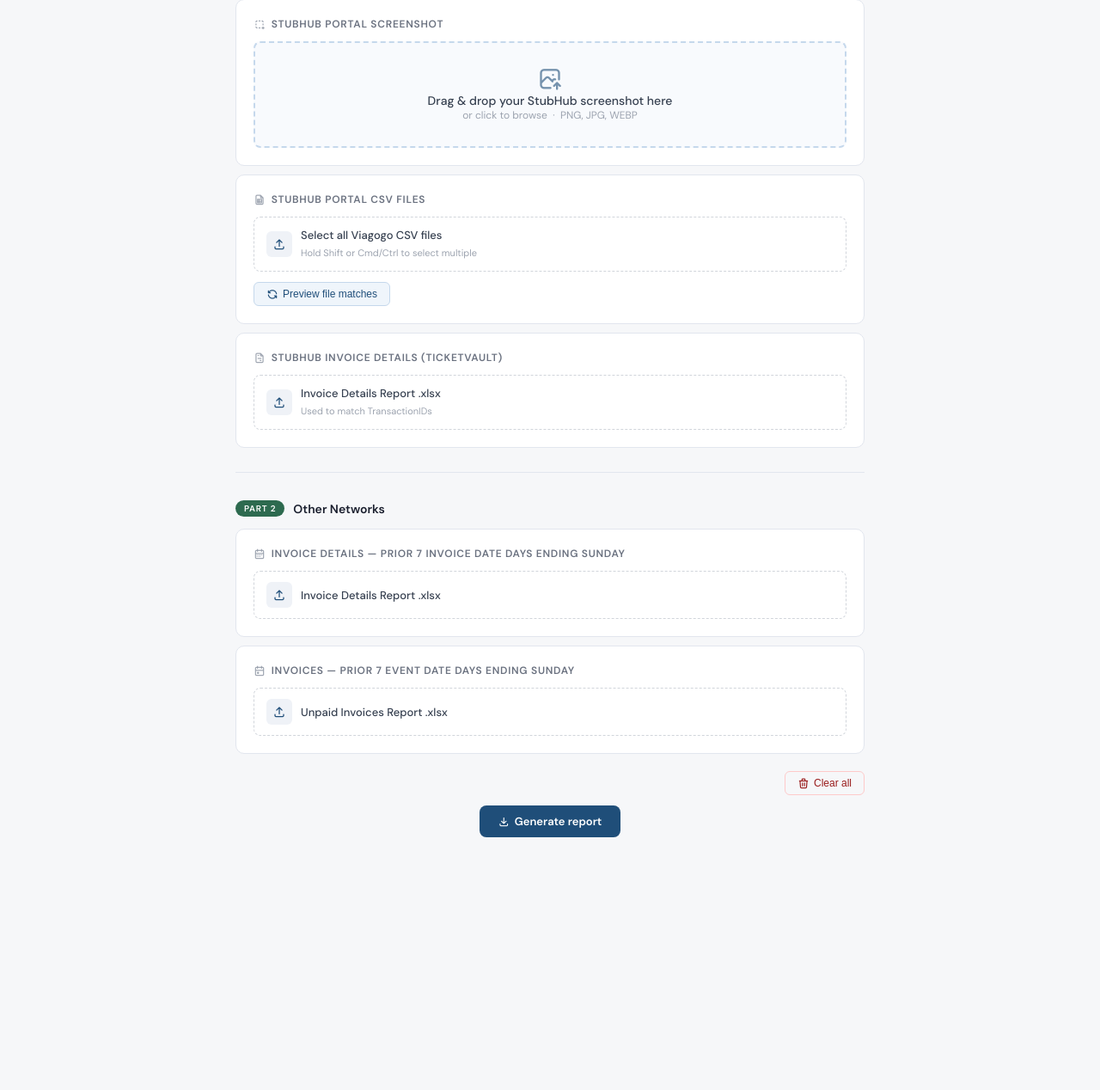
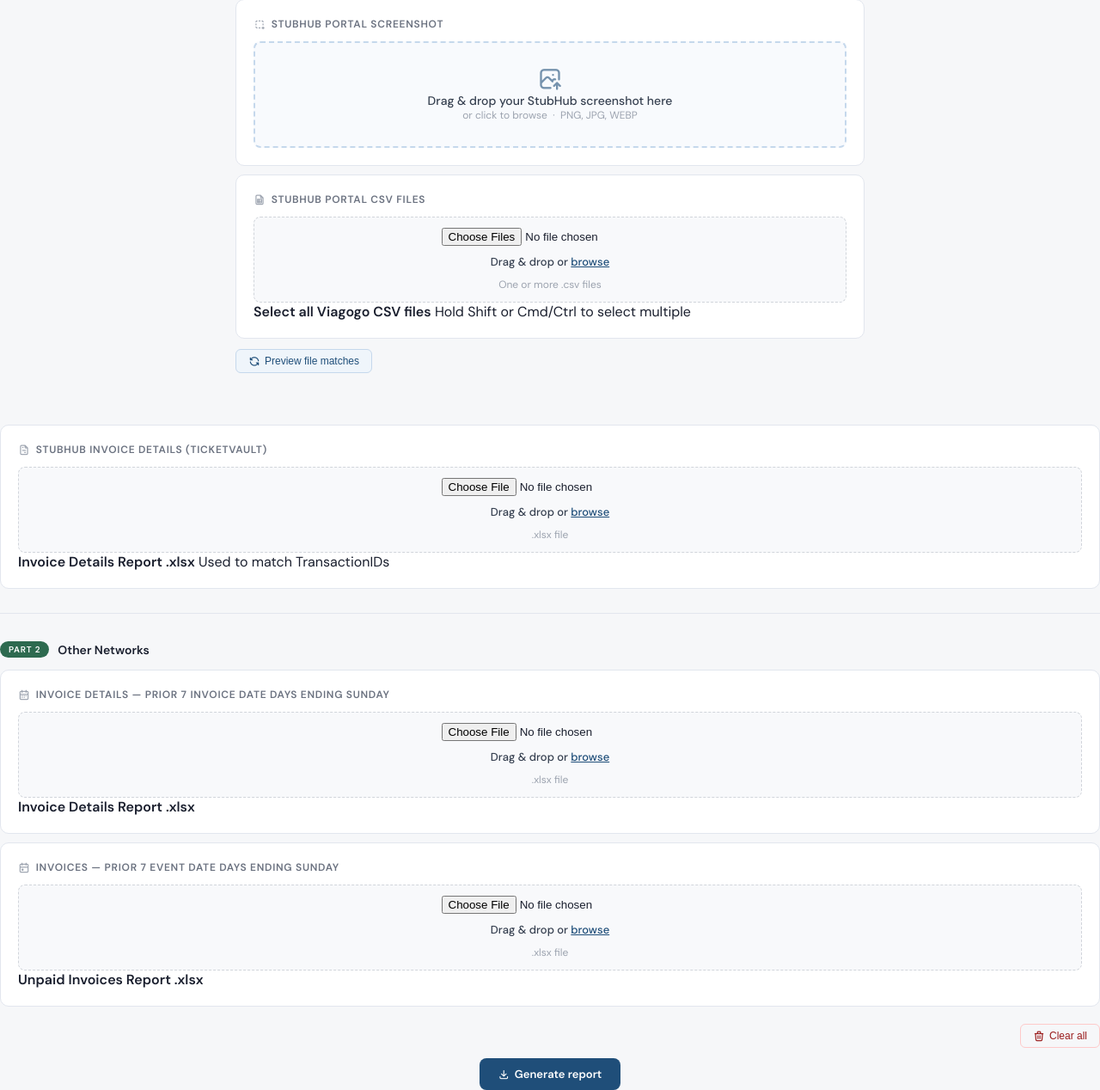
Before and after one commit to ysaccounting/Weekly-Cash-Inflow-Projections, a Flask app: page / in a window 1280 px wide. Shown: the part 157-1425 px from the top of the page at 86% size. Before the commit the page ends 1131 px from the top, so only its background shows below. Run offline with Flask 3, Linux system fonts and the light colour scheme.

Commit message:
Add files via upload

```diff
--- a/reconcile.py
+++ b/reconcile.py
@@ -114,7 +114,7 @@ def build_part1_df(csv_files: dict, matched: dict, invoice_bytes: bytes) -> pd.D
             df[col] = pd.to_numeric(df[col], errors='coerce').fillna(0)
         df['Total'] = df['Proceeds'] + df['Charges'] + df['Credit']
         dt = pd.to_datetime(date, format='%d/%m/%Y')
-        df['PaymentDate'] = dt.strftime('%d/%m/%Y')
+        df['PaymentDate'] = dt.strftime('%-m/%-d/%Y')
         df['DayOfWeek']   = dt.strftime('%A')
         df = df.drop(columns=['Venue', 'Proceeds', 'Charges', 'Credit'], errors='ignore')
         dfs.append(df)
@@ -142,8 +142,8 @@ def build_part2_data(inv_det_bytes: bytes, inv_bytes: bytes):
     inv     = inv[inv['Client'].isin(POD_CLIENTS)].copy()
 
     inv_det['Created Date'] = pd.to_datetime(inv_det['Created Date'])
-    date_min   = inv_det['Created Date'].min().strftime('%b %-d, %Y')
-    date_max   = inv_det['Created Date'].max().strftime('%b %-d, %Y')
+    date_min   = inv_det['Created Date'].min().strftime('%-m/%-d/%Y')
+    date_max   = inv_det['Created Date'].max().strftime('%-m/%-d/%Y')
     date_range = f'{date_min} - {date_max}'
 
     poc_sales = inv_det[inv_det['Client'].isin(POC_CLIENTS)].groupby('Client')['Total Price'].sum()
@@ -182,7 +182,7 @@ def _write_stubhub_pivot(ws, df: pd.DataFrame, start_row: int = 2):
 
     # Sort: Yes first, then No; within each group sort by date
     pivot['_sort'] = pivot['Found in Y&S'].map({'Yes': 0, 'No': 1})
-    pivot['_date'] = pd.to_datetime(pivot['Payment Date'], format='%d/%m/%Y')
+    pivot['_date'] = pd.to_datetime(pivot['Payment Date'], format='mixed')
     pivot = pivot.sort_values(['_sort', '_date']).drop(columns=['_sort', '_date'])
 
     # Place pivot header in column J onwards (col 10) to avoid overlapping detail
@@ -273,8 +273,8 @@ def write_combined_xlsx(part1_df: pd.DataFrame, part2_data: tuple) -> tuple:
     # date_range like "May 4, 2026 - May 10, 2026"
     try:
         parts = date_range.split(' - ')
-        d1 = pd.to_datetime(parts[0]).strftime('%b %-d')
-        d2 = pd.to_datetime(parts[1]).strftime('%b %-d')
+        d1 = pd.to_datetime(parts[0]).strftime('%-m-%-d')
+        d2 = pd.to_datetime(parts[1]).strftime('%-m-%-d')
         filename = f'Cash Inflow Projection {d1} thru {d2}.xlsx'
     except Exception:
         filename = 'Cash Inflow Projection.xlsx'
--- a/templates/index.html
+++ b/templates/index.html
@@ -56,19 +56,29 @@
 
     /* File upload (generic) */
 
-    .file-upload { position: relative; }
-    .file-upload.dragover { border-color: #1F4E79 !important; background: #eff5fb !important; border-style: dashed !important; }
-    .file-upload.has-file { border-color: #1F4E79; border-style: solid; background: #eff5fb; }
+    .file-upload {
+      position: relative;
+      border: 1.5px dashed #c8d0dc;
+      border-radius: 8px;
+      padding: 20px 16px;
+      display: flex;
+      flex-direction: column;
+      align-items: center;
+      justify-content: center;
+      gap: 4px;
+      cursor: pointer;
+      transition: border-color .15s, background .15s;
+      background: #f8f9fb;
+      text-align: center;
+      min-height: 80px;
+    }
+    .file-upload .fu-main { font-size: 13px; font-weight: 500; color: #374151; }
+    .file-upload .fu-main a { color: #1F4E79; text-decoration: underline; }
+    .file-upload .fu-hint { font-size: 12px; color: #9ca3af; }
     .fu-clear { display: none; position: absolute; top: 8px; right: 8px; font-size: 11px; font-weight: 500; color: #991b1b; background: #fff; border: 1px solid #fecaca; border-radius: 6px; padding: 4px 10px; cursor: pointer; z-index: 20; pointer-events: all; transition: all .12s; display: none; align-items: center; gap: 4px; }
     .fu-clear:hover { background: #fef2f2; border-color: #f87171; }
     .file-upload.has-file .fu-clear { display: flex; }
     .file-upload { border: 1.5px dashed #d1d5db; border-radius: 8px; padding: 12px 14px; display: flex; align-items: center; gap: 10px; cursor: pointer; transition: border-color 0.15s, background 0.15s; position: relative; }
-    .file-upload:hover { border-color: #1F4E79; background: #f0f5fb; }
-    .file-upload input[type=file] { position: absolute; inset: 0; opacity: 0; cursor: pointer; width: calc(100% - 60px); }
-    .file-upload-icon { width: 30px; height: 30px; border-radius: 6px; background: #eff2f7; display: flex; align-items: center; justify-content: center; flex-shrink: 0; }
-    .file-upload-icon i { font-size: 15px; color: #1F4E79; }
-    .file-upload-text strong { font-size: 13px; font-weight: 500; color: #374151; display: block; }
-    .file-upload-text span { font-size: 11px; color: #9ca3af; }
     .file-name { font-size: 11px; color: #1F4E79; font-family: 'DM Mono', monospace; margin-top: 6px; display: none; }
 
     /* Match preview */
@@ -165,19 +175,21 @@
   <!-- Viagogo CSVs -->
   <div class="card">
     <div class="card-label"><i class="ti ti-file-spreadsheet" aria-hidden="true"></i> StubHub Portal CSV Files</div>
-    <div class="file-upload" id="fu-csv"
+        <div class="file-upload" id="fu-csv"
          ondragover="fuDragOver(event,'fu-csv')"
          ondragleave="fuDragLeave('fu-csv')"
          ondrop="fuDrop(event,'fu-csv','csv-files','csv-fname')">
       <input type="file" id="csv-files" multiple accept=".csv" onchange="showFileName('csv-files','csv-fname','fu-csv')"/>
-      <div class="file-upload-icon"><i class="ti ti-upload" aria-hidden="true"></i></div>
+      <div class="fu-main">Drag &amp; drop or <a>browse</a></div>
+      <div class="fu-hint" id="csv-fname">One or more .csv files</div>
+      <button class="fu-clear" onclick="clearUpload('csv-files','csv-fname','fu-csv',event,'fuel-csv')"><i class="ti ti-trash" aria-hidden="true"></i> Clear</button>
+    </div>
       <div class="file-upload-text">
         <strong>Select all Viagogo CSV files</strong>
         <span>Hold Shift or Cmd/Ctrl to select multiple</span>
       </div>
       <button class="fu-clear" onclick="clearUpload('csv-files','csv-fname','fu-csv',event)"><i class="ti ti-trash" aria-hidden="true"></i> Clear</button>
     </div>
-    <div class="file-name" id="csv-fname"></div>
     <button class="match-btn" onclick="matchFiles()">
       <i class="ti ti-refresh" aria-hidden="true"></i> Preview file matches
     </button>
@@ -188,19 +200,21 @@
   <!-- StubHub invoice -->
   <div class="card">
     <div class="card-label"><i class="ti ti-file-invoice" aria-hidden="true"></i> StubHub Invoice Details (TicketVault)</div>
-    <div class="file-upload" id="fu-sb"
+        <div class="file-upload" id="fu-sb"
          ondragover="fuDragOver(event,'fu-sb')"
          ondragleave="fuDragLeave('fu-sb')"
          ondrop="fuDrop(event,'fu-sb','stubhub-invoice','sb-fname')">
       <input type="file" id="stubhub-invoice" accept=".xlsx" onchange="showFileName('stubhub-invoice','sb-fname','fu-sb')"/>
-      <div class="file-upload-icon"><i class="ti ti-upload" aria-hidden="true"></i></div>
+      <div class="fu-main">Drag &amp; drop or <a>browse</a></div>
+      <div class="fu-hint" id="sb-fname">.xlsx file</div>
+      <button class="fu-clear" onclick="clearUpload('stubhub-invoice','sb-fname','fu-sb',event,'fuel-sb')"><i class="ti ti-trash" aria-hidden="true"></i> Clear</button>
+    </div>
       <div class="file-upload-text">
         <strong>Invoice Details Report .xlsx</strong>
         <span>Used to match TransactionIDs</span>
       </div>
       <button class="fu-clear" onclick="clearUpload('stubhub-invoice','sb-fname','fu-sb',event)"><i class="ti ti-trash" aria-hidden="true"></i> Clear</button>
     </div>
-    <div class="file-name" id="sb-fname"></div>
   </div>
 
   <div class="divider"></div>
@@ -213,34 +227,38 @@
 
   <div class="card">
     <div class="card-label"><i class="ti ti-calendar-week" aria-hidden="true"></i> Invoice Details — prior 7 invoice date days ending Sunday</div>
-    <div class="file-upload" id="fu-invdet"
+        <div class="file-upload" id="fu-invdet"
          ondragover="fuDragOver(event,'fu-invdet')"
          ondragleave="fuDragLeave('fu-invdet')"
          ondrop="fuDrop(event,'fu-invdet','inv-det-file','inv-det-fname')">
       <input type="file" id="inv-det-file" accept=".xlsx" onchange="showFileName('inv-det-file','inv-det-fname','fu-invdet')"/>
-      <div class="file-upload-icon"><i class="ti ti-upload" aria-hidden="true"></i></div>
+      <div class="fu-main">Drag &amp; drop or <a>browse</a></div>
+      <div class="fu-hint" id="inv-det-fname">.xlsx file</div>
+      <button class="fu-clear" onclick="clearUpload('inv-det-file','inv-det-fname','fu-invdet',event,'fuel-invdet')"><i class="ti ti-trash" aria-hidden="true"></i> Clear</button>
+    </div>
       <div class="file-upload-text">
         <strong>Invoice Details Report .xlsx</strong>
       </div>
       <button class="fu-clear" onclick="clearUpload('inv-det-file','inv-det-fname','fu-invdet',event)"><i class="ti ti-trash" aria-hidden="true"></i> Clear</button>
     </div>
-    <div class="file-name" id="inv-det-fname"></div>
   </div>
 
   <div class="card">
     <div class="card-label"><i class="ti ti-calendar-event" aria-hidden="true"></i> Invoices — prior 7 event date days ending Sunday</div>
-    <div class="file-upload" id="fu-inv"
+        <div class="file-upload" id="fu-inv"
          ondragover="fuDragOver(event,'fu-inv')"
          ondragleave="fuDragLeave('fu-inv')"
          ondrop="fuDrop(event,'fu-inv','inv-file','inv-fname')">
       <input type="file" id="inv-file" accept=".xlsx" onchange="showFileName('inv-file','inv-fname','fu-inv')"/>
-      <div class="file-upload-icon"><i class="ti ti-upload" aria-hidden="true"></i></div>
+      <div class="fu-main">Drag &amp; drop or <a>browse</a></div>
+      <div class="fu-hint" id="inv-fname">.xlsx file</div>
+      <button class="fu-clear" onclick="clearUpload('inv-file','inv-fname','fu-inv',event,'fuel-inv')"><i class="ti ti-trash" aria-hidden="true"></i> Clear</button>
+    </div>
       <div class="file-upload-text">
         <strong>Unpaid Invoices Report .xlsx</strong>
       </div>
       <button class="fu-clear" onclick="clearUpload('inv-file','inv-fname','fu-inv',event)"><i class="ti ti-trash" aria-hidden="true"></i> Clear</button>
     </div>
-    <div class="file-name" id="inv-fname"></div>
   </div>
 
   <div style="display:flex; justify-content:flex-end; margin-top:20px;">
@@ -340,9 +358,9 @@ function fmtNum(n) {
 function showFileName(inputId, labelId, zoneId) {
   const inp = document.getElementById(inputId);
   const lbl = document.getElementById(labelId);
-  if (!lbl || !inp.files.length) return;
-  lbl.textContent = inp.files.length === 1 ? inp.files[0].name : `${inp.files.length} files selected`;
-  lbl.style.display = 'block';
+  if (!inp.files.length) return;
+  const txt = inp.files.length === 1 ? inp.files[0].name : `${inp.files.length} files selected`;
+  if (lbl) { lbl.textContent = txt; lbl.style.color = '#1F4E79'; lbl.style.fontWeight = '500'; }
   if (zoneId) document.getElementById(zoneId).classList.add('has-file');
 }
 
@@ -374,8 +392,9 @@ function clearUpload(inputId, labelId, zoneId, e) {
   if (e) { e.preventDefault(); e.stopPropagation(); }
   const inp = document.getElementById(inputId);
   inp.value = '';
+  const hintMap = {'csv-fname':'One or more .csv files','sb-fname':'.xlsx file','inv-det-fname':'.xlsx file','inv-fname':'.xlsx file'};
   const lbl = document.getElementById(labelId);
-  if (lbl) { lbl.textContent = ''; lbl.style.display = 'none'; }
+  if (lbl) { lbl.textContent = hintMap[labelId] || ''; lbl.style.color = ''; lbl.style.fontWeight = ''; }
   const zone = document.getElementById(zoneId);
   if (zone) zone.classList.remove('has-file', 'dragover');
 }
```
